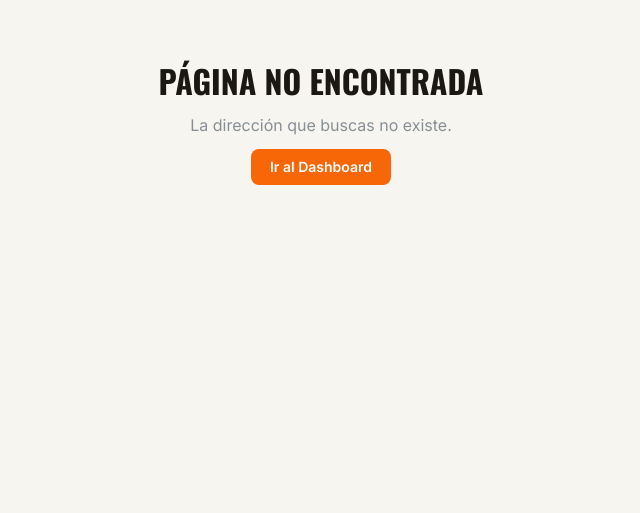
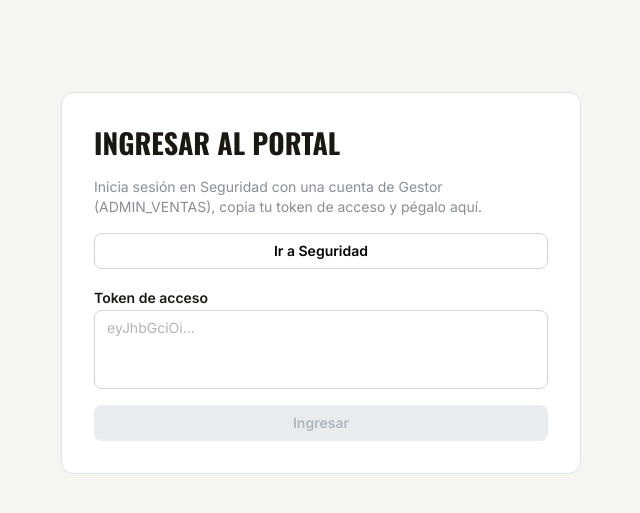
Before and after one commit to Taller-SW-Web/G5-Ventas-Postventas-Frontend, a React (Vite) app: page /ingresar in a window 1280 px wide. Shown: the part 117-630 px from the top of the page, without its empty margins (319-959 px from the left). Built offline with nearby package versions, Linux system fonts and the light colour scheme; no server answers.

Commit message:
feat: página /ingresar para entrar con el token de Seguridad

```diff
--- a/src/App.tsx
+++ b/src/App.tsx
@@ -10,6 +10,7 @@ import { DashboardPage } from '@/pages/Dashboard';
 import { DetallePedidoPage } from '@/pages/DetallePedido';
 import { DevolucionesPage } from '@/pages/Devoluciones';
 import { HubPostventaPage } from '@/pages/HubPostventa';
+import { IngresarPage } from '@/pages/Ingresar';
 import { NoEncontradoPage } from '@/pages/NoEncontrado';
 import { PedidosPage } from '@/pages/Pedidos';
 import { ReclamosPage } from '@/pages/Reclamos';
@@ -21,6 +22,7 @@ export default function App() {
       <Routes>
         <Route path="/" element={<Navigate to="/admin/dashboard" replace />} />
         <Route path="/acceso-denegado" element={<AccesoDenegadoPage />} />
+        <Route path="/ingresar" element={<IngresarPage />} />
 
         <Route path="/admin" element={<RutaProtegida />}>
           <Route element={<LayoutGestor />}>
--- a/src/pages/AccesoDenegado/AccesoDenegadoPage.tsx
+++ b/src/pages/AccesoDenegado/AccesoDenegadoPage.tsx
@@ -1,4 +1,5 @@
 // Se muestra cuando el token no existe o no tiene el rol ADMIN_VENTAS (guía frontend 4).
+import { Link } from 'react-router-dom';
 import { Button, Center, Stack, Text, Title } from '@mantine/core';
 
 export function AccesoDenegadoPage() {
@@ -11,9 +12,12 @@ export function AccesoDenegadoPage() {
         <Text c="dimmed">
           Necesitas iniciar sesión con una cuenta de Gestor de ventas para ver esta sección.
         </Text>
+        <Button component={Link} to="/ingresar">
+          Ingresar con mi token
+        </Button>
         {urlLogin && (
-          <Button component="a" href={urlLogin}>
-            Iniciar sesión
+          <Button component="a" href={urlLogin} variant="default">
+            Iniciar sesión en Seguridad
           </Button>
         )}
       </Stack>
--- /dev/null
+++ b/src/pages/Ingresar/IngresarPage.tsx
@@ -0,0 +1,84 @@
+// Entrada al portal con el JWT de Seguridad (G7). Acepta el token de dos formas:
+// 1) en la URL (/ingresar#token=...), si la SPA de G7 redirige aquí después del login;
+// 2) pegado a mano, copiado de la SPA de G7.
+// Solo guarda el token si trae el rol ADMIN_VENTAS; la validación real la hace el backend.
+import { useEffect, useState } from 'react';
+import { useNavigate } from 'react-router-dom';
+import { Alert, Button, Center, Paper, Stack, Text, Textarea, Title } from '@mantine/core';
+import { ROL_GESTOR, cerrarSesion, guardarToken, sesionActual } from '@/services/auth';
+
+/** Token de #token=... o ?token=...; lo borra de la barra de direcciones para que no quede en el historial. */
+function tokenDeLaUrl(): string | null {
+  const hash = new URLSearchParams(window.location.hash.replace(/^#/, ''));
+  const query = new URLSearchParams(window.location.search);
+  const token = hash.get('token') ?? query.get('token');
+  if (token) window.history.replaceState(null, '', window.location.pathname);
+  return token;
+}
+
+export function IngresarPage() {
+  const navegar = useNavigate();
+  const [token, setToken] = useState('');
+  const [error, setError] = useState<string | null>(null);
+
+  function ingresar(valor: string) {
+    guardarToken(valor.trim());
+    const sesion = sesionActual();
+    if (!sesion.autenticado) {
+      cerrarSesion();
+      setError('El token no es válido o ya venció. Vuelve a iniciar sesión en Seguridad y cópialo de nuevo.');
+      return;
+    }
+    if (!sesion.roles.includes(ROL_GESTOR)) {
+      cerrarSesion();
+      setError(`El token no tiene el rol ${ROL_GESTOR}. Este portal es solo para el Gestor de ventas.`);
+      return;
+    }
+    navegar('/admin/pedidos', { replace: true });
+  }
+
+  useEffect(() => {
+    const deUrl = tokenDeLaUrl();
+    if (deUrl) ingresar(deUrl);
+    // Solo al abrir la página.
+  }, []);
+
+  const urlLogin = import.meta.env.VITE_SEGURIDAD_LOGIN_URL;
+
+  return (
+    <Center mih="100vh" p="md">
+      <Paper withBorder radius="md" p="xl" maw={520} w="100%">
+        <Stack>
+          <Title order={2}>Ingresar al portal</Title>
+          <Text size="sm" c="dimmed">
+            Inicia sesión en Seguridad con una cuenta de Gestor ({ROL_GESTOR}), copia tu token de acceso y pégalo aquí.
+          </Text>
+          {urlLogin && (
+            <Button component="a" href={urlLogin} variant="default">
+              Ir a Seguridad
+            </Button>
+          )}
+          <Textarea
+            label="Token de acceso"
+            placeholder="eyJhbGciOi..."
+            autosize
+            minRows={3}
+            value={token}
+            onChange={(e) => {
+              setToken(e.currentTarget.value);
+              setError(null);
+            }}
+          />
+          {error && (
+            <Alert color="red" title="No se pudo ingresar">
+              {error}
+            </Alert>
+          )}
+          <Button onClick={() => ingresar(token)} disabled={!token.trim()}>
+            Ingresar
+          </Button>
+        </Stack>
+      </Paper>
+    </Center>
+  );
+}
--- /dev/null
+++ b/src/pages/Ingresar/index.ts
@@ -0,0 +1 @@
+export * from './IngresarPage';
```
Also changed, not shown: vercel.json (added).
